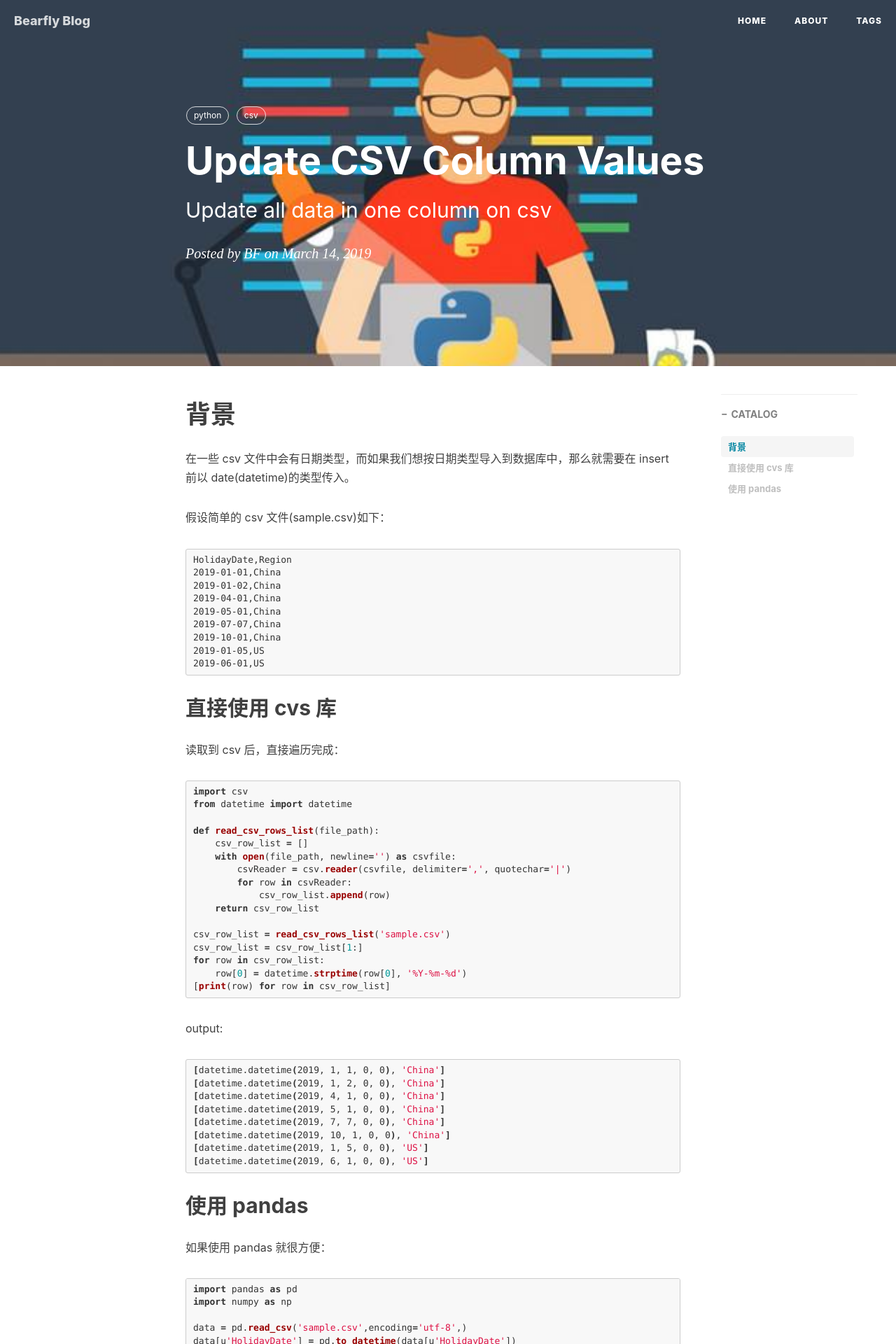
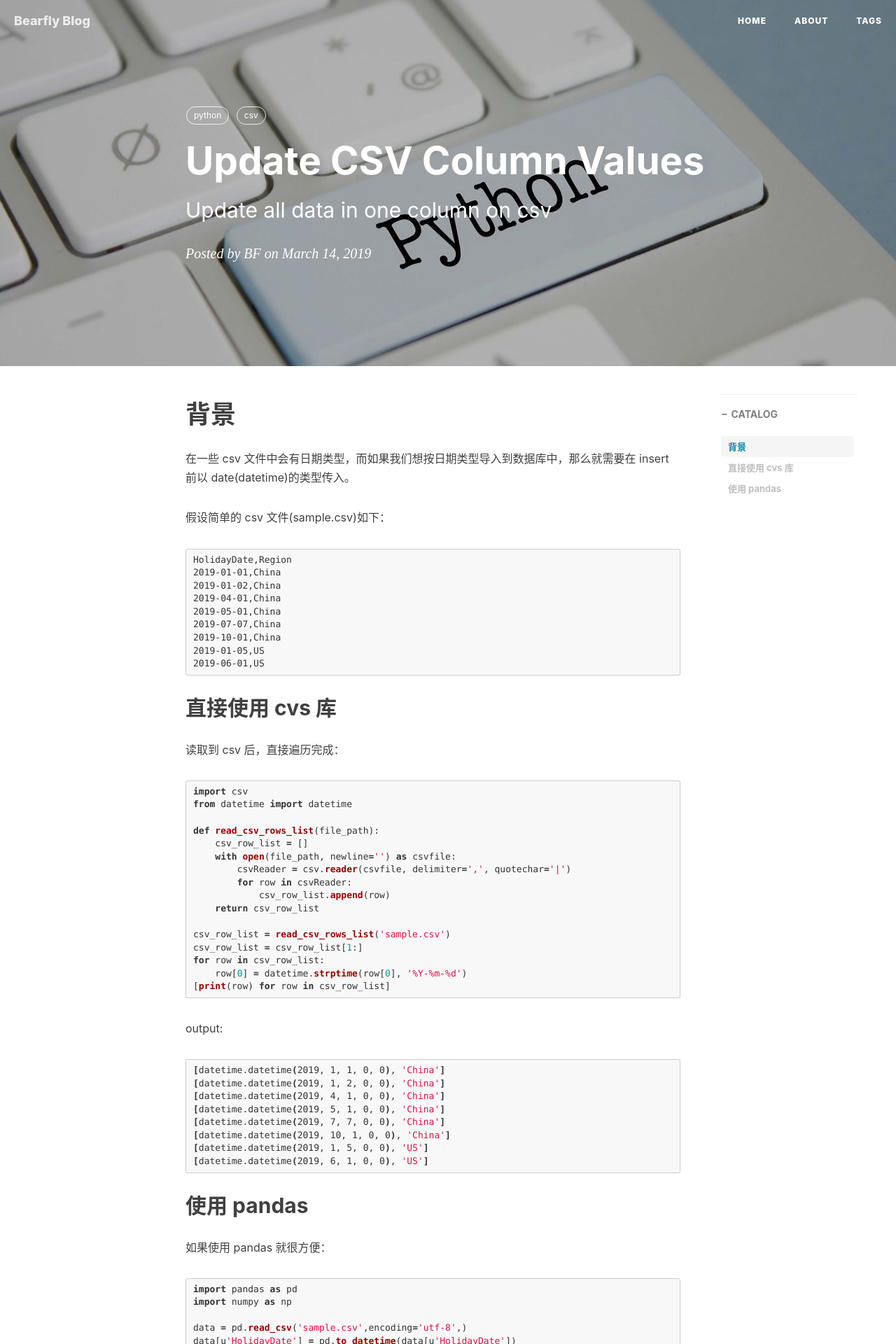
Before and after one commit to bearfly1990/bearfly.github.io, a Jekyll site: the page built from _posts/2019/03/2019-03-14-PyCSVColumns.md, in a window 1280 px wide. Shown: the top 1920 px of the page at 70% size. Built offline with Jekyll 4.4.1, drawn with Linux system fonts in a browser that asks for light colours; nearby versions of some CDN libraries; comment, search, counter and statistics services are not loaded.

Commit message:
update image

```diff
--- a/_posts/2019/03/2019-03-14-PyCSVColumns.md
+++ b/_posts/2019/03/2019-03-14-PyCSVColumns.md
@@ -4,7 +4,7 @@ title: Update CSV Column Values
 subtitle: Update all data in one column on csv
 date: 2019-03-14
 author: BF
-header-img: img/bf/python_02.jpg
+header-img: img/bf/python.jpg
 catalog: true
 tags:
   - python
```
Also changed, not shown: img/bf/python_02.jpg (deleted).
